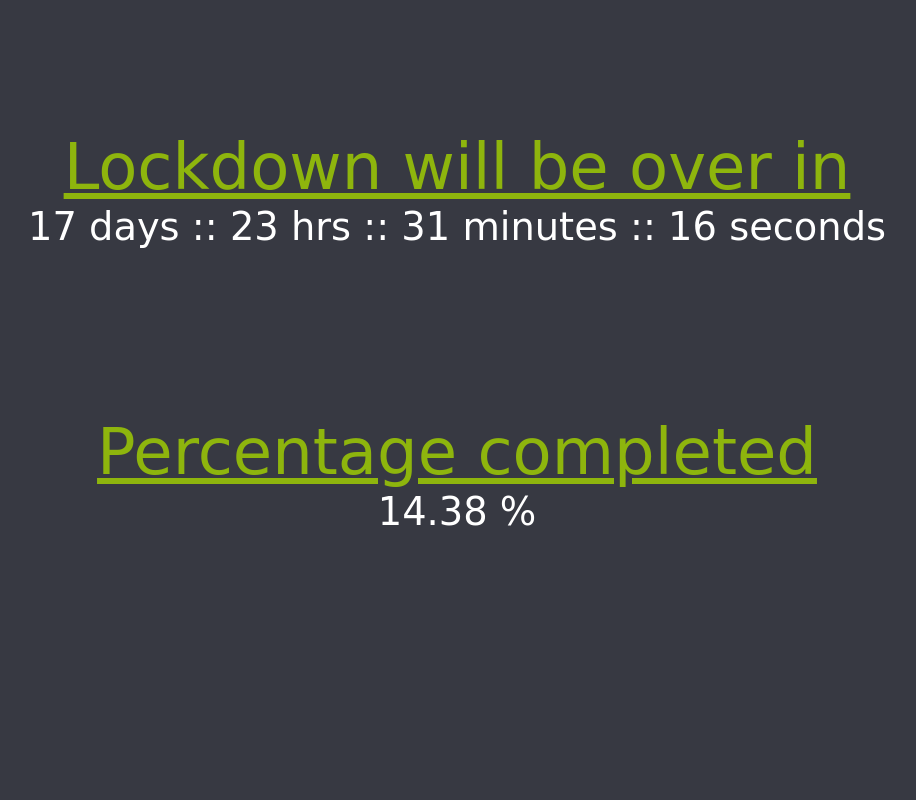
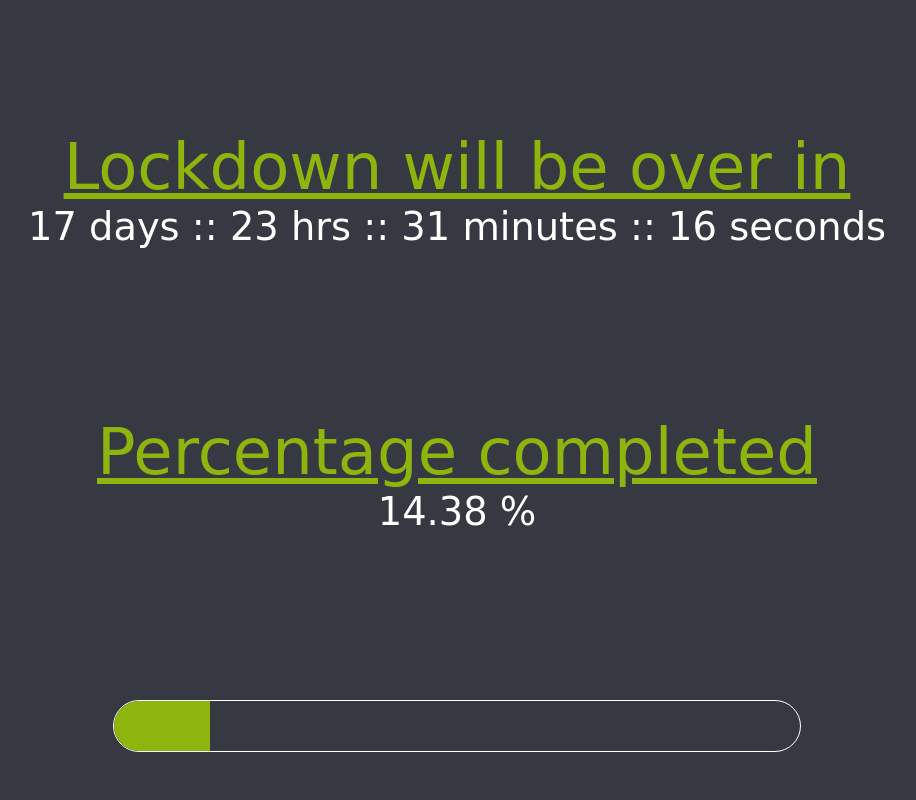
Before and after one commit to abhishekjha3012/fantasyChallenge, a plain HTML site: page index.html in a window 1280 px wide. Shown: the whole page, without its empty margins (183-1099 px from the left). Drawn offline with Linux system fonts and the light colour scheme; a web font is replaced by a local one.

Commit message:
added bar
added bar

```diff
--- a/index.css
+++ b/index.css
@@ -29,6 +29,23 @@ html, body {
     text-align: center ;
 }
 
+.bar-box{
+    width: 80%;
+    margin: 0 auto;
+    border: 1px solid white;
+    border-radius: 30px;
+    height: 50px;
+}
+
+.child-bar {
+    background-color: rgb(142, 181, 13);
+    width: 0%;
+    height: 50px;
+    border-top-left-radius: 30px;
+    border-bottom-left-radius: 30px;
+    transition: width 2s;
+}
+
 @media all and (min-width: 769px) {
     .label {
         font-size: 5vw;
--- a/index.html
+++ b/index.html
@@ -24,7 +24,11 @@
             <p class="label"> Percentage completed</p>
             <p class="value percent-value"></p>
         </div>
-        <div></div>
+        <div>
+            <div class="bar-box">
+                <div class="child-bar"></div>
+            </div>
+        </div>
     </div>
   <script src="index.js"></script>
 </body>
--- a/index.js
+++ b/index.js
@@ -18,6 +18,7 @@ const triggerBar = () => {
     const totalDiff =  Math.abs(end - start);
     const presentDiff = Math.abs(present - start);
     document.getElementsByClassName('percent-value')[0].innerHTML = `${(presentDiff/totalDiff * 100).toFixed(2)} %`;
+    document.getElementsByClassName('child-bar')[0].style.width = `${(presentDiff/totalDiff * 100).toFixed(0)}%`;
 }
 
 const domLoaded = () => {
```
